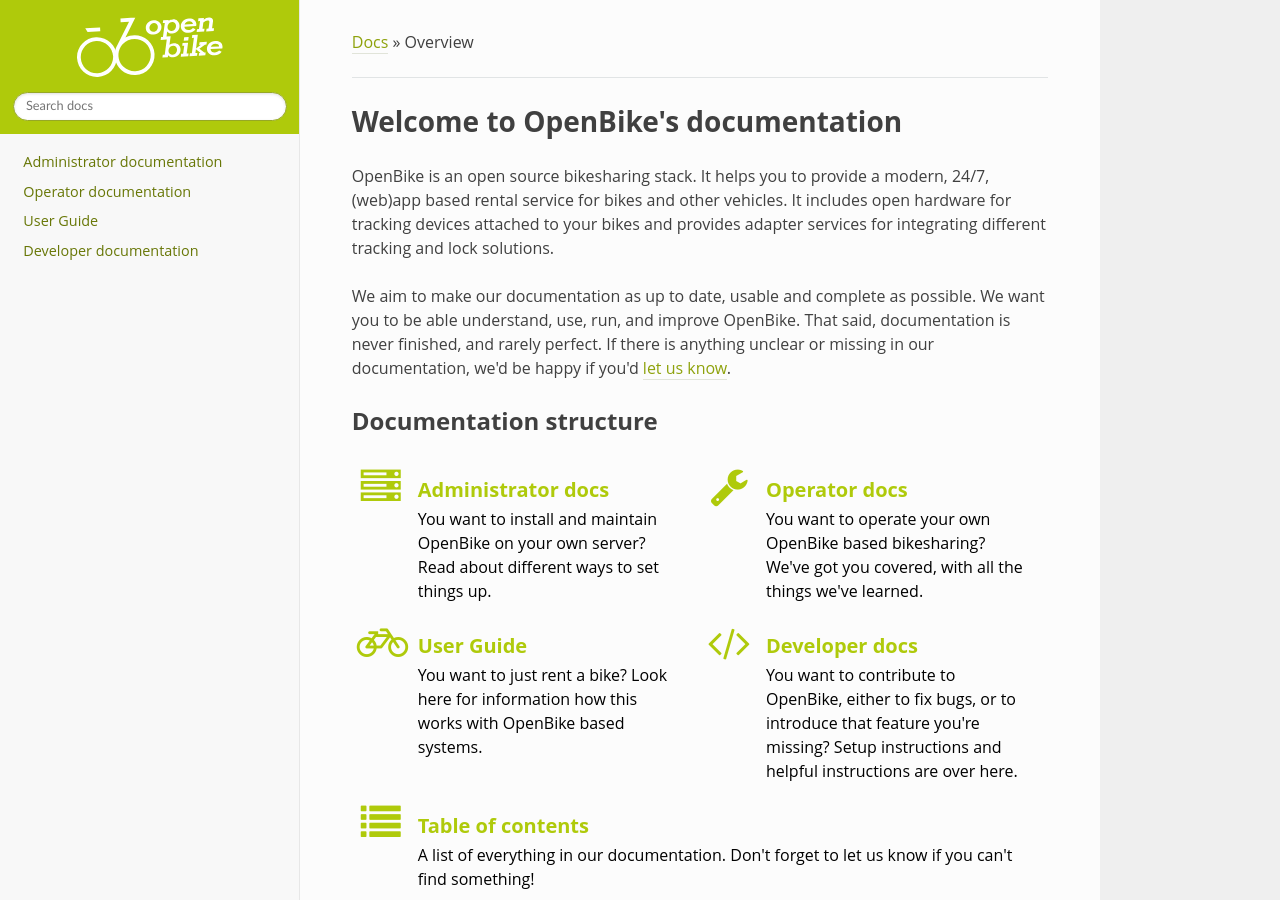
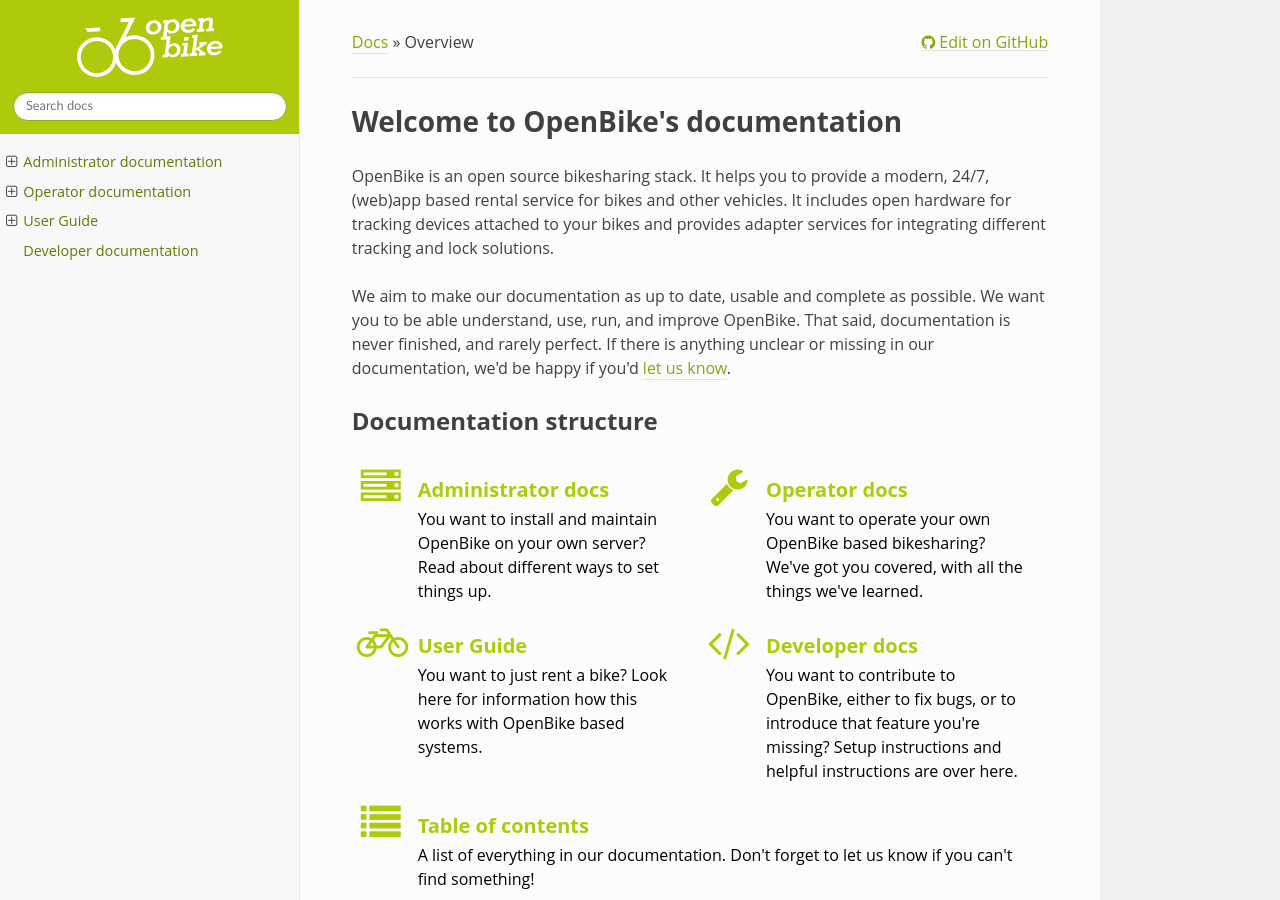
Before and after one commit to transportkollektiv/openbike, a Sphinx documentation site: the page built from docs/index.rst, in a window 1280 px wide and 900 px high. Built offline with Sphinx 7.4.7 and the Read the Docs theme 2.0.0, drawn with Linux system fonts in a browser that asks for light colours; pages that are not in the unit, such as notebooks, are missing from menus.

Commit message:
docs: use edit on github link instead of show source

```diff
--- a/docs/conf.py
+++ b/docs/conf.py
@@ -63,9 +63,18 @@
     'logo_only': True,
     'display_version': False,
     'prev_next_buttons_location': 'bottom',
+    'collapse_navigation': False,
 }
 
-html_show_sourcelink = True
+html_show_sourcelink = False
+
+html_context = {
+    'display_github': True,
+    'github_user': 'stadtulm',
+    'github_repo': 'openbike',
+    'github_version': 'master',
+    'conf_py_path': '/docs/', # needs leading and trailing slashes!
+}
 
 html_logo = 'images/openbike-white.svg'
 
--- a/docs/requirements.txt
+++ b/docs/requirements.txt
@@ -1,3 +1,3 @@
 sphinx==3.1.2
 sphinx-autobuild==0.7.1
-sphinx-rtd-theme==0.5.0
+sphinx-rtd-theme==0.5.1
```
